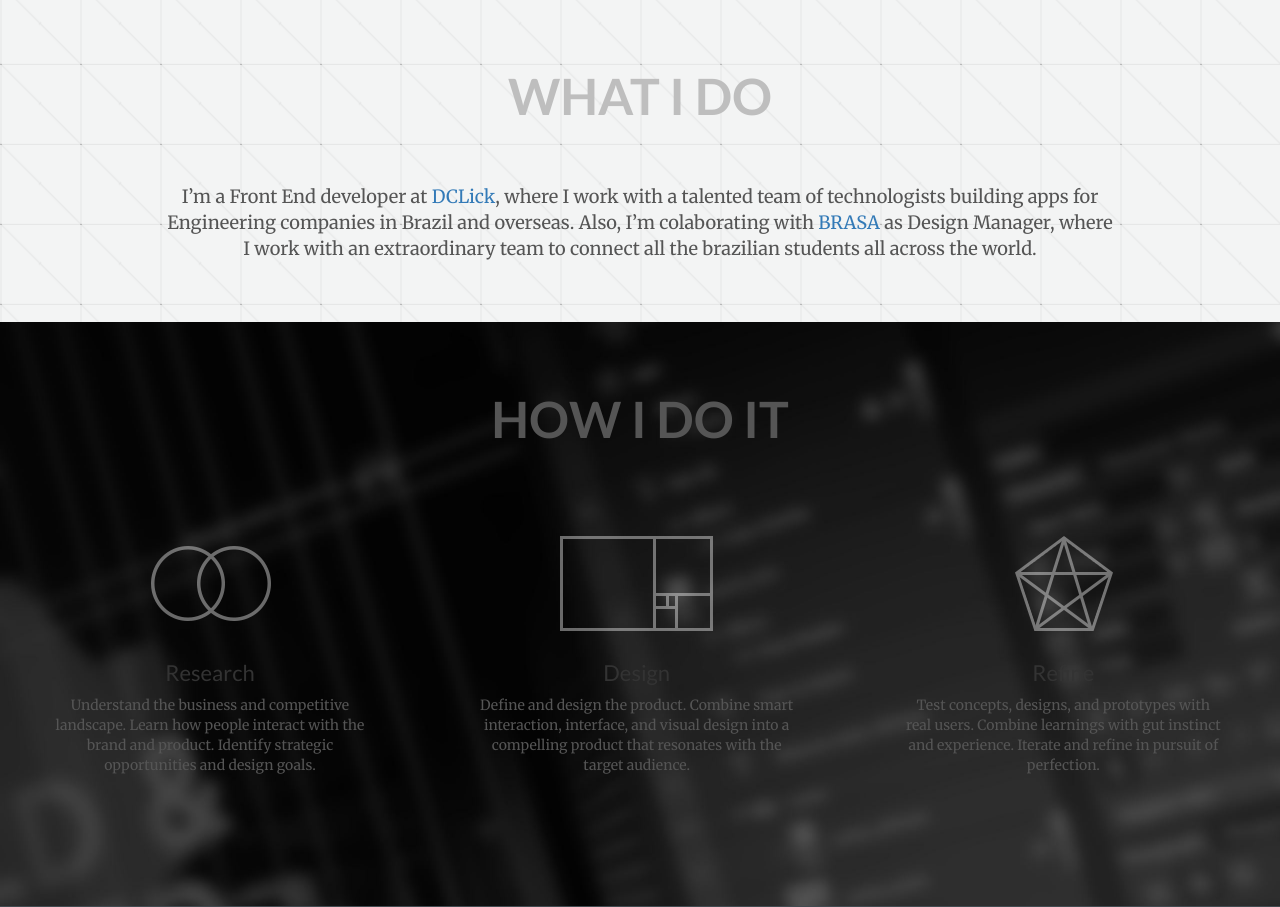
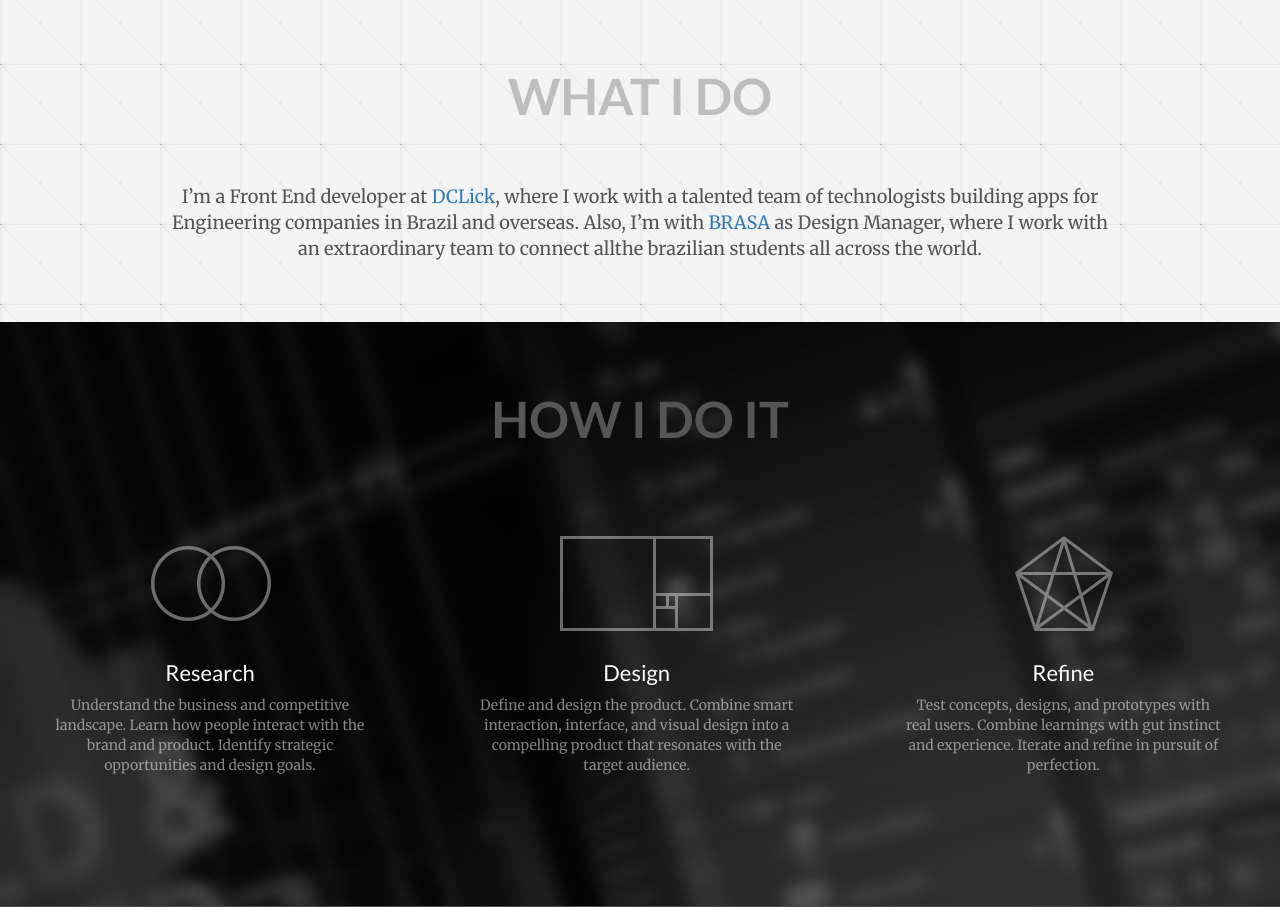
Before and after one commit to omninando/omninando.github.io, a web app: file index.html in a window 1280 px wide. Shown: the part 801-1708 px from the top of the page. Run offline with its HTML, style and script files only (its server is not run), Linux system fonts and the light colour scheme; some libraries are stand-ins or nearby versions.

Commit message:
How colors fix

```diff
--- a/css/main.css
+++ b/css/main.css
@@ -240,7 +240,6 @@ fieldset[disabled] .btn-primary.active {
 	padding-top: 50px;
 	height: auto;
 }
-
 .how h2 {
 	color: #555;
 }
@@ -262,18 +261,18 @@ fieldset[disabled] .btn-primary.active {
 	border: none;
 	box-shadow: none;
 	text-align: center;
+	color: #fff;
+	padding: 250px 0 145px 0; padding: 13.375rem 0 10.0625rem 0;
+}
+.well p {
+	color: rgba(255, 255, 255, .5);
+}
+.research {
+	background: url("../img/ven.png") no-repeat center top;
 }
 
 .research.well{
 	margin-left: 50px;
-}
-
-.well {
-	padding: 250px 0 145px 0; padding: 13.375rem 0 10.0625rem 0;
-}
-
-.research {
-	background: url("../img/ven.png") no-repeat center top;
 }
 
 .design {
--- a/index.html
+++ b/index.html
@@ -77,7 +77,7 @@
 			<div class="row who">
 				<div class="col-md-10 col-md-offset-1">
 					  <h2>What I do</h2>
-					  <p>I&rsquo;m a Front End developer at <a href="http://www.dclick.com.br">DCLick</a>, where I work with a talented 					  team of technologists building apps for Engineering companies in Brazil and overseas. Also, I&rsquo;m colaborating with 						 <a href="http://www.gobrasa.org">BRASA</a> as Design Manager, where I work with an extraordinary team to connect all 					    the brazilian students all across the world.</p>
+					  <p>I&rsquo;m a Front End developer at <a href="http://www.dclick.com.br">DCLick</a>, where I work with a talented 					  team of technologists building apps for Engineering companies in Brazil and overseas. Also, I&rsquo;m <colaborating>						</colaborating>with <a href="http://www.gobrasa.org">BRASA</a> as Design Manager, where I work with an extraordinary 						team to connect allthe brazilian students all across the world.</p>
 				</div>
 			</div>
 			<div class="row how">
```
